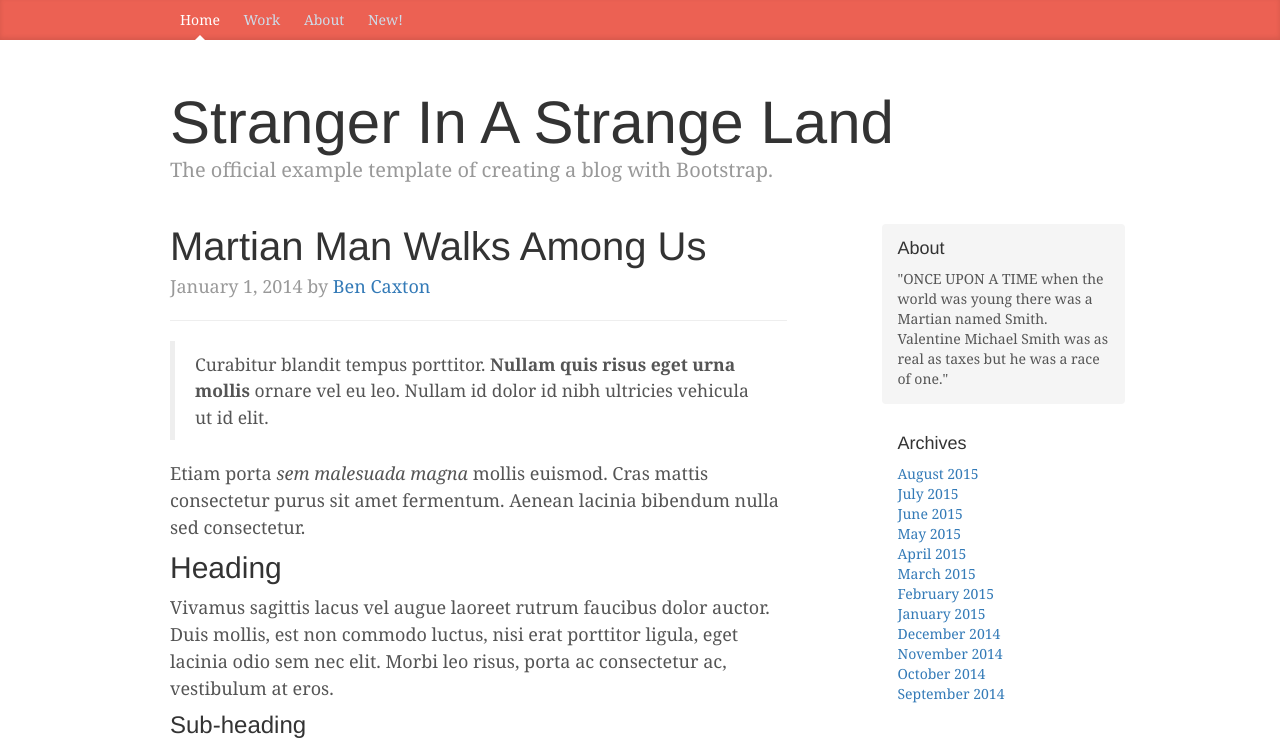
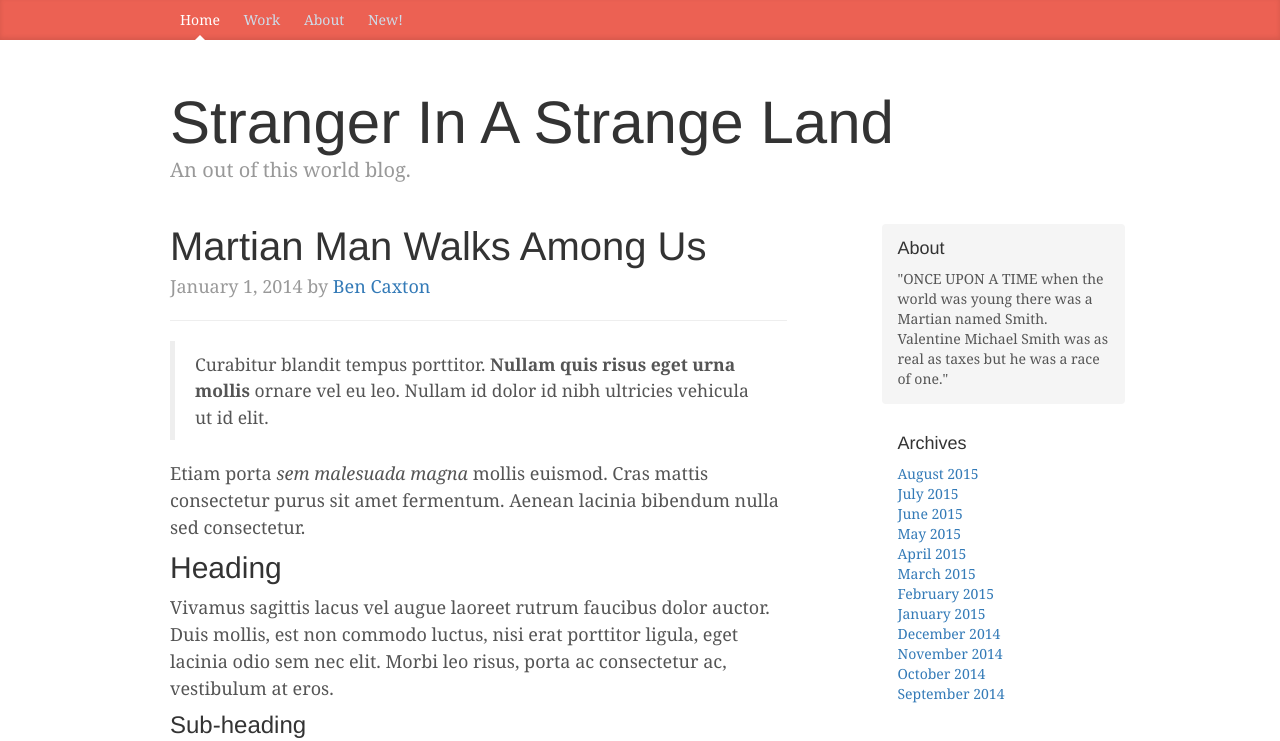
Before and after one commit to rkd2/rkd2.github.io, a plain HTML site: page Blog.html in a window 1280 px wide. Shown: the top 741 px of the page. Drawn offline with nearby package versions, Linux system fonts and the light colour scheme.

Commit message:
text edit

```diff
--- a/Blog.html
+++ b/Blog.html
@@ -36,7 +36,7 @@
 
       <div class="blog-header">
         <h1 class="blog-title">Stranger In A Strange Land</h1>
-        <p class="lead blog-description">The official example template of creating a blog with Bootstrap.</p>
+        <p class="lead blog-description">An out of this world blog.</p>
       </div>
 
       <div class="row">
```
